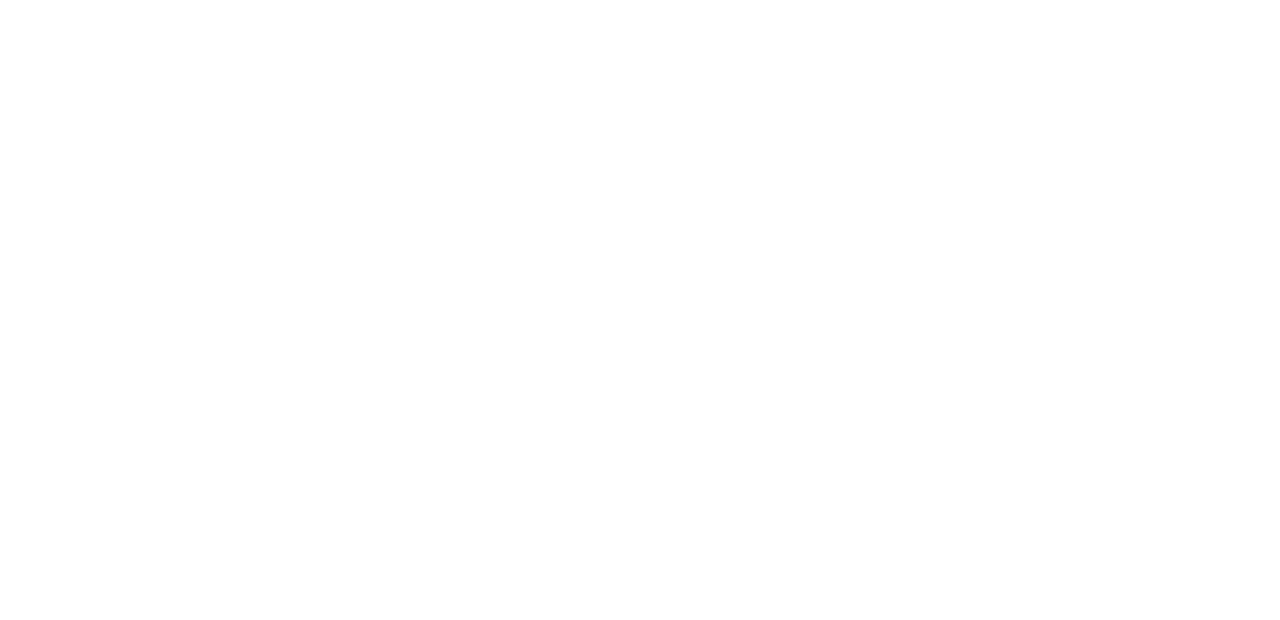
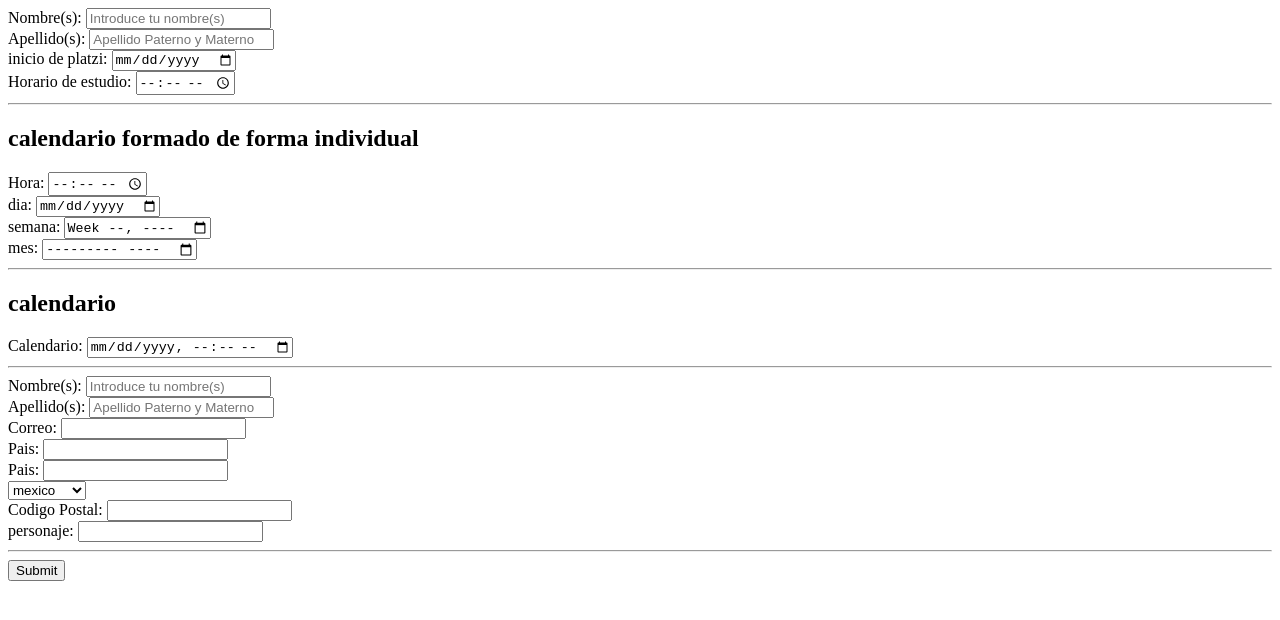
Before and after one commit to LuisAquino98/Conceptos-Basicos-HTML-Y-CSS, a plain HTML site: page formulario.html in a window 1280 px wide. Drawn offline with Linux system fonts and the light colour scheme.

Commit message:
terminado formulario de curso de platzi

```diff
--- a/formulario.html
+++ b/formulario.html
@@ -9,6 +9,93 @@
 </head>
 
 <body>
+  <form action="">
+    <label for="first-name">
+      <span>Nombre(s): </span>
+      <input type="text" id="first-name" placeholder="Introduce tu nombre(s)">
+    </label><br>
+    <label for="last-name">
+      <span>Apellido(s): </span>
+      <input type="text" id="last-name" placeholder="Apellido Paterno y Materno">
+    </label><br>
+    <label for="inicio-platzi">
+      <span>inicio de platzi: </span>
+      <input type="date" id="inicio-platzi">
+    </label><br>
+    <label for="horario-estudio">
+      <span>Horario de estudio: </span>
+      <input type="time" id="horario-estudio">
+    </label>
+    <hr>
+    <!--para convertir codigo en comentario CTRL+K....CTRL+C-->
+    <h2>calendario formado de forma individual</h2>
+    <label for="Hora">
+      <span>Hora: </span>
+      <input type="time" id="Hora" name="Hora">
+    </label><br>
+    <label for="dia">
+      <span>dia: </span>
+      <input type="date" id="dia" name="dia">
+    </label><br>
+    <label for="semana">
+      <span>semana: </span>
+      <input type="week" id="semana" name="semana">
+    </label><br>
+    <label for="mes">
+      <span>mes: </span>
+      <input type="month" id="mes" name="mes">
+    </label><br>
+    <hr>
+    <h2>calendario </h2>
+    <label for="Calendario">
+      <span>Calendario: </span>
+      <input type="datetime-local" id="Calendario" name="Calendario">
+    </label><br>
+    <hr>
+    <label for="first-name">
+      <span>Nombre(s): </span>
+      <input type="text" id="first-name" placeholder="Introduce tu nombre(s)" autocomplete="name" required>
+    </label><br>
+    <label for="last-name">
+      <span>Apellido(s): </span>
+      <input type="text" id="last-name" placeholder="Apellido Paterno y Materno" autocomplete="family-name" required>
+    </label><br>
+    <label for="correo">
+      <span>Correo: </span>
+      <input type="email" id="correo" name="correo" autocomplete="email" required>
+    </label><br>
+    <label for="Pais">
+      <span>Pais: </span>
+      <input type="text" id="Pais" name="Pais" autocomplete="country" required>
+    </label><br>
+    <label for="pais-list">
+      <span>Pais: </span>
+      <input list="pais-list" name="pais-list" autocomplete="country" required>
+      <datalist id="pais-list">
+        <option value="mexico">mexico</option>
+        <option value="españa">españa</option>
+        <option value="argentina">argentina</option>
+      </datalist>
+    </label><br>
+    <select name="paises" id="paises">
+      <option value="mexico">mexico</option>
+      <option value="españa">españa</option>
+      <option value="argentina">argentina</option>
+    </select><br>
+    <label for="cp">
+      <span>Codigo Postal: </span>
+      <input type="text" id="cp" name="cp" autocomplete="postal-code" required>
+    </label><br>
+    <label for="">
+      <span>personaje: </span>
+      <input list="personajes">
+      <datalist id="personajes">
+        <option value="goku"></option>
+        <option value="mario"></option>
+      </datalist></label>
+    <hr>
+    <input type="submit">
+  </form>
 
 </body>
 
```
